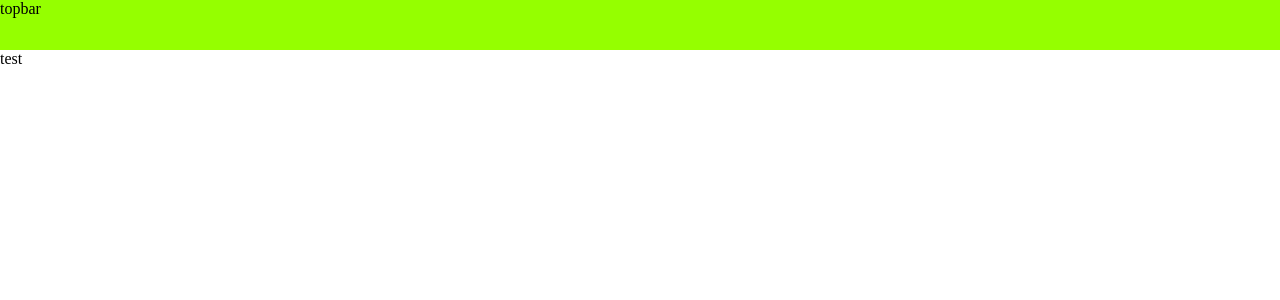
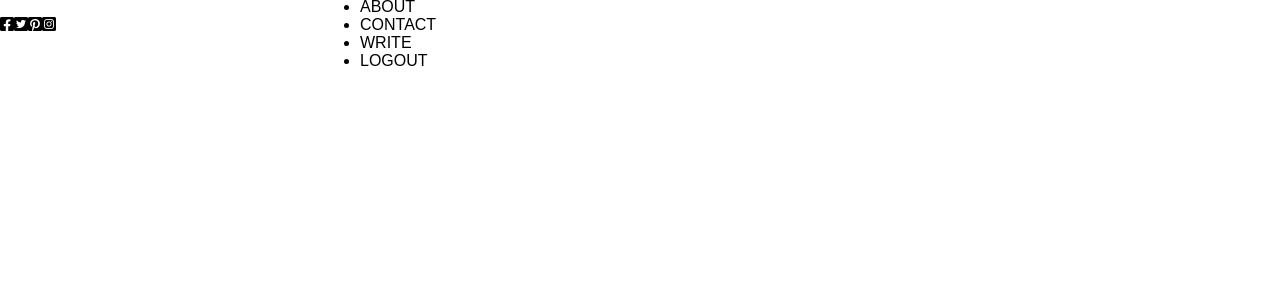
Before and after one commit to Nancy-Johnson/blog-fe, a React (Create React App) app: page / in a window 1280 px wide. Shown: the top 300 px of the page. Built offline with nearby package versions, Linux system fonts and the light colour scheme.

Commit message:
this is new commit on 17/01/23

```diff
--- a/public/index.html
+++ b/public/index.html
@@ -5,6 +5,7 @@
     <meta name="theme-color" content ="#000000" />
     <meta name="viewport" content="width=device-width, initial-scale=1.0">
     <meta name="description" content="Website created using create react app">
+    <link rel="stylesheet" href="https://cdnjs.cloudflare.com/ajax/libs/font-awesome/6.2.1/css/all.min.css" integrity="sha512-MV7K8+y+gLIBoVD59lQIYicR65iaqukzvf/nwasF0nqhPay5w/9lJmVM2hMDcnK1OnMGCdVK+iQrJ7lzPJQd1w==" crossorigin="anonymous" referrerpolicy="no-referrer" />
     <style>
         *{
             margin: 0;
--- a/src/App.js
+++ b/src/App.js
@@ -4,7 +4,8 @@ function App() {
   return (
     <>
      <TopBar/>
-      <p>test </p>
+
+
     </>
   );
 }
--- a/src/topbar/TopBar.jsx
+++ b/src/topbar/TopBar.jsx
@@ -3,7 +3,25 @@ import "./topbar.css"
 export default function TopBar(){
     return (
         <div className="top">
-            topbar
+           <div className="topLeft">
+            <i class="fa-brands fa-square-facebook"></i>
+            <i class="fa-brands fa-square-twitter"></i>
+           <i class="fa-brands fa-square-pinterest"></i>
+           <i class="fa-brands fa-square-instagram"></i>
+            </div>
+           <div className="topCenter">
+            <ul ClassName="toplist">
+                <li ClassName="topListItem">HOME</li>
+                <li ClassName="topListItem">ABOUT</li>
+                <li ClassName="topListItem">CONTACT</li>
+                <li ClassName="topListItem">WRITE</li>
+                <li ClassName="topListItem">LOGOUT</li>
+            </ul>
+
+           </div>
+           <div className="topRight">
+
+           </div>
         </div>
     )
 }
--- a/src/topbar/topbar.css
+++ b/src/topbar/topbar.css
@@ -1,7 +1,17 @@
 .top{
     width:100%;
     height: 50px;
-    background-color: rgb(149, 255, 0);
+    background-color:white;
     position: sticky;
     top: 0;
+    display: flex;
+    align-items: center;
+    font-family:  'Josefin Sans', sans-serif;
 }
+.topLeft,.topRight{
+    flex: 3;
+
+}
+.topCenter{
+    flex:6;
+}
```
